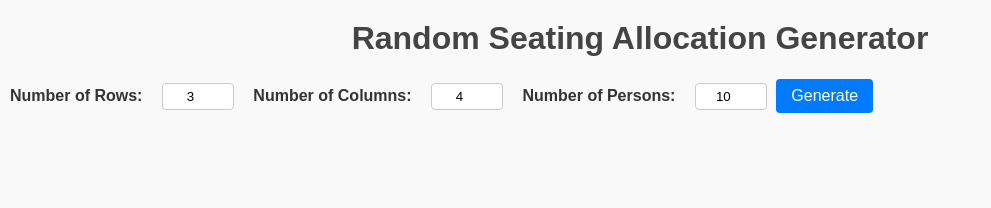
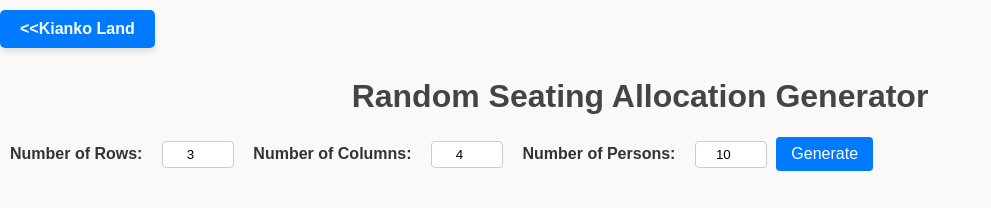
Before and after one commit to swrdfgd/RandomSeating, a plain HTML site: page index.html in a window 1280 px wide. Shown: the whole page, without its empty margins (0-991 px from the left). Drawn offline with Linux system fonts and the light colour scheme.

Commit message:
Update index.html

```diff
--- a/index.html
+++ b/index.html
@@ -86,6 +86,8 @@
 
 </head>
 <body>
+<a href="https://swrdfgd.github.io/KiankoLand" style="display: inline-block; padding: 10px 20px; margin: 10px 0; font-size: 16px; font-weight: bold; text-align: center; text-decoration: none; color: #ffffff; background-color: #007BFF; border: none; border-radius: 5px; box-shadow: 0 4px 6px rgba(0, 0, 0, 0.1); transition: background-color 0.3s, box-shadow 0.3s; cursor: pointer;">&lt&ltKianko Land</a>
+<br>
     <h1>Random Seating Allocation Generator</h1>
     <label for="rows">Number of Rows:</label>
     <input type="number" id="rows" min="1" value="3">
```
